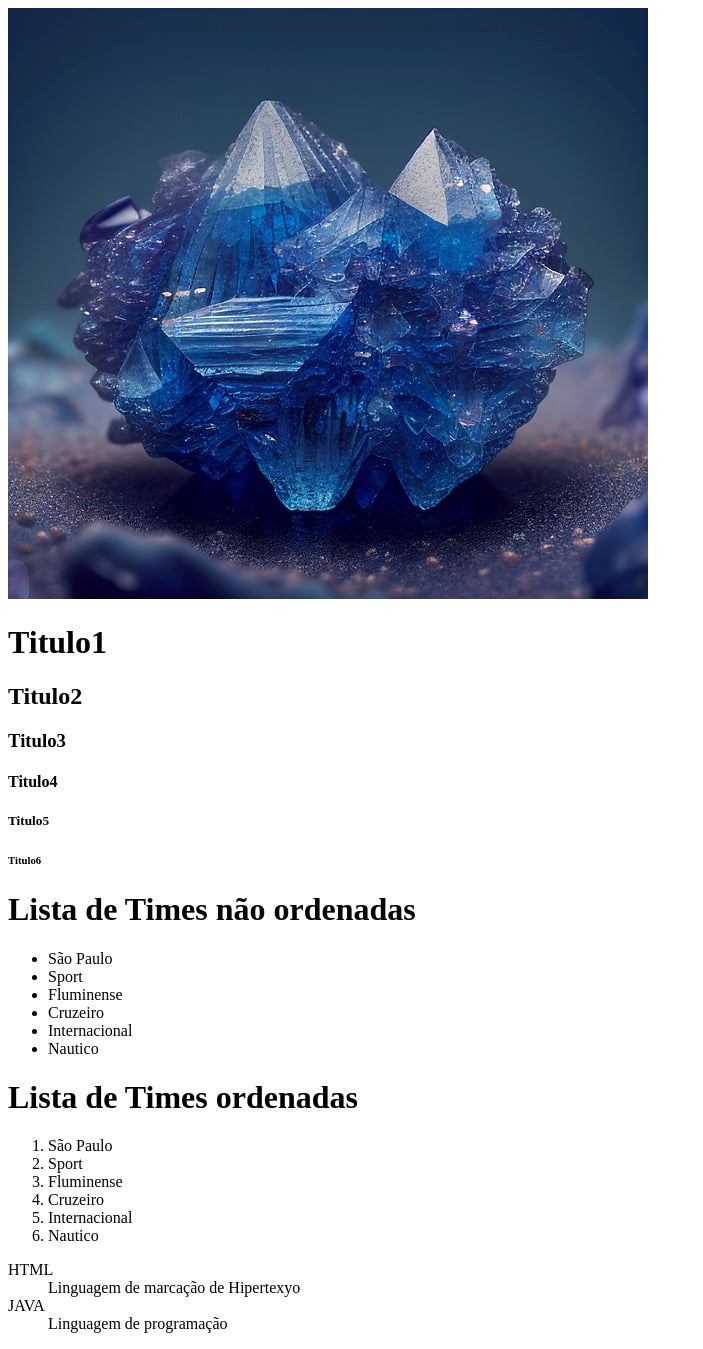
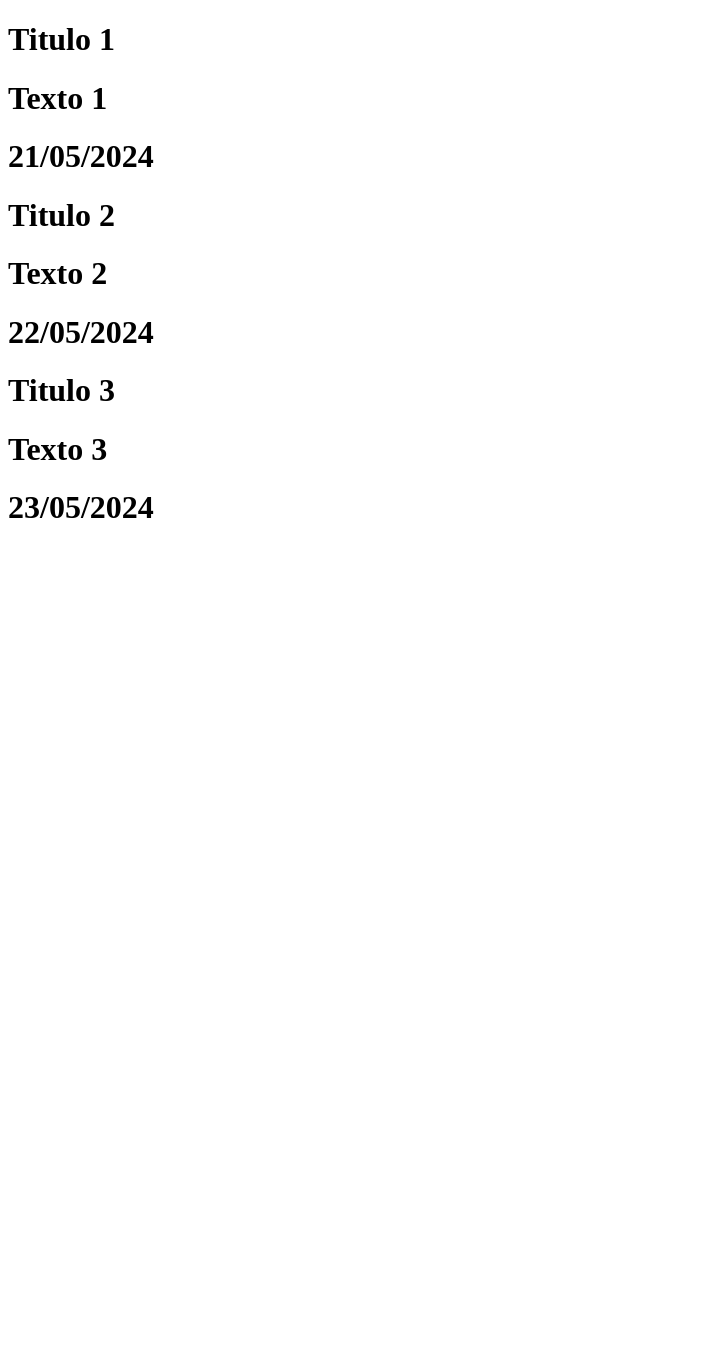
Before and after one commit to geissybastoss/PythonWebMaio, a Flask app: page / in a window 1280 px wide. Shown: the whole page, without its empty margins (0-703 px from the left). After the commit the page ends 518 px from the top, so only its background shows below. Run offline with Flask 3, Linux system fonts and the light colour scheme.

Commit message:
Estruturas de seleção, repeticção e criação de variáveis

```diff
--- a/templates/ola.html
+++ b/templates/ola.html
@@ -3,53 +3,14 @@
 <head>
     <meta charset="UTF-8">
     <meta name="viewport" content="width=device-width, initial-scale=1.0">
-    <title>Aula 15-05</title>
+    <title>Aula 22-05</title>
 </head>
 <body>
-
-    <img src="/static/diamante.jpg" alt="diamante">
-
-    <h1>Titulo1</h1>
-    <h2>Titulo2</h2>
-    <h3>Titulo3</h3>
-    <h4>Titulo4</h4>
-    <h5>Titulo5</h5>
-    <h6>Titulo6</h6>
-
-    <h1>Lista de Times não ordenadas</h1>
-    <ul>
-        <li>São Paulo</li>
-        <li>Sport</li>
-        <li>Fluminense</li>
-        <li>Cruzeiro</li>
-        <li>Internacional</li>
-        <li>Nautico</li>
-
-    </ul>
-
-    <h1>Lista de Times ordenadas</h1>
-    <ol>
-        <li>São Paulo</li>
-        <li>Sport</li>
-        <li>Fluminense</li>
-        <li>Cruzeiro</li>
-        <li>Internacional</li>
-        <li>Nautico</li>
-
-    </ol>
-
-    <dl>
-        <dt>HTML</dt>
-        <dd>Linguagem de marcação de Hipertexyo</dd>
-        <dt>JAVA</dt>
-        <dd>Linguagem de programação</dd>
-    </dl>
-
-
-
-
-
-
+    {% for item in post%}
+        <h1>{{item.titulo}}</h1>
+        <h1>{{item.texto}}</h1>
+        <h1>{{item.data_criacao}}</h1>
+    {%endfor%}
 
 </body>
 </html>
```
